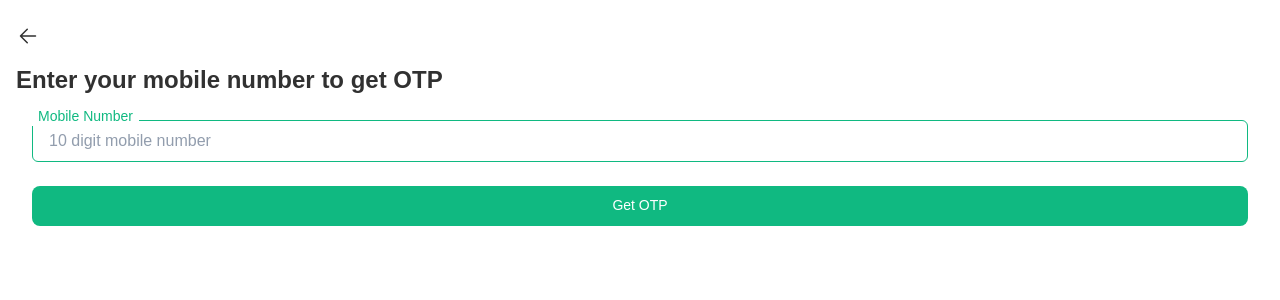
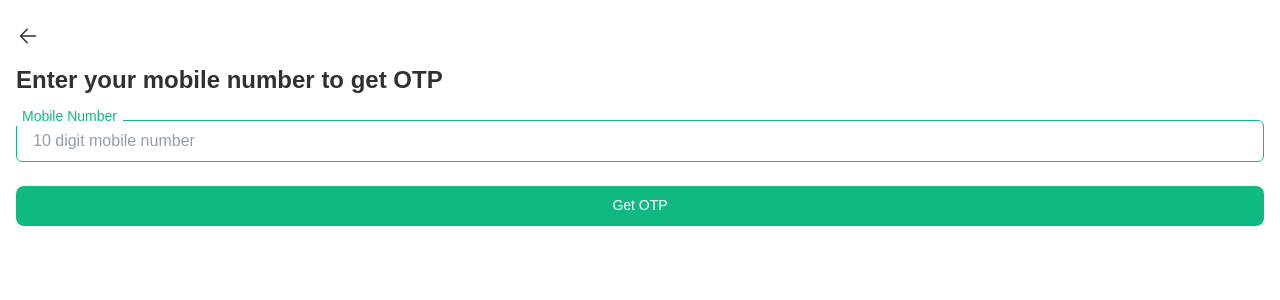
Before and after one commit to saiyamarora11/NexDrive, a Vue app: page /phone in a window 1280 px wide. Shown: the top 300 px of the page. Built offline with nearby package versions, Linux system fonts and the light colour scheme; no server answers.

Commit message:
firebase

```diff
--- a/src/pages/otp.vue
+++ b/src/pages/otp.vue
@@ -61,13 +61,15 @@ watch(customerStore, (updatedStore) => {
         @on-complete="handleOnComplete"
       />
     </div>
+    <div class="mx-8">
       <button
         id="sign-in-with-phone"
-      class="w-11/12 btn btn-blue font-bold mt-6"
+        class="w-full btn bg-emerald-500 hover:bg-emerald-500 h-10 rounded-lg"
         type="submit"
       >
         Contine
       </button>
+    </div>
   </form>
 </template>
 
--- a/src/pages/phone.vue
+++ b/src/pages/phone.vue
@@ -31,7 +31,7 @@ const submitHandler = async () => {
 
   otpSent.value = true;
 
-  await sendOTP("+919873169858", (val: any) => {
+  await sendOTP("+919667338493", (val: any) => {
     authStore.setLoginConfirmationResult(val);
   });
   customerStore.setPhoneNumber(customerPhone);
@@ -59,7 +59,7 @@ watch(
     <div class="font-bold text-2xl mt-4 ml-4">Enter your mobile number to get OTP</div>
     <div id="recaptcha-container">
       <Form id="recaptcha-container" @submit="submitHandler" v-slot="{ errors }">
-        <div class="mt-6 mx-8">
+        <div class="mt-6 mx-4">
           <div class="relative mt-3">
             <Field
               v-model="phoneNo"
@@ -79,7 +79,7 @@ watch(
           </div>
         </div>
         <ErrorMessage name="phoneNo" class="validation-error ml-10" />
-        <div class="mt-6 mx-8">
+        <div class="mt-6 mx-4">
           <button
             class="w-full btn bg-emerald-500 hover:bg-emerald-500 h-10 rounded-lg"
             type="submit"
```
Lines whose indentation alone changed are shown as unchanged.
